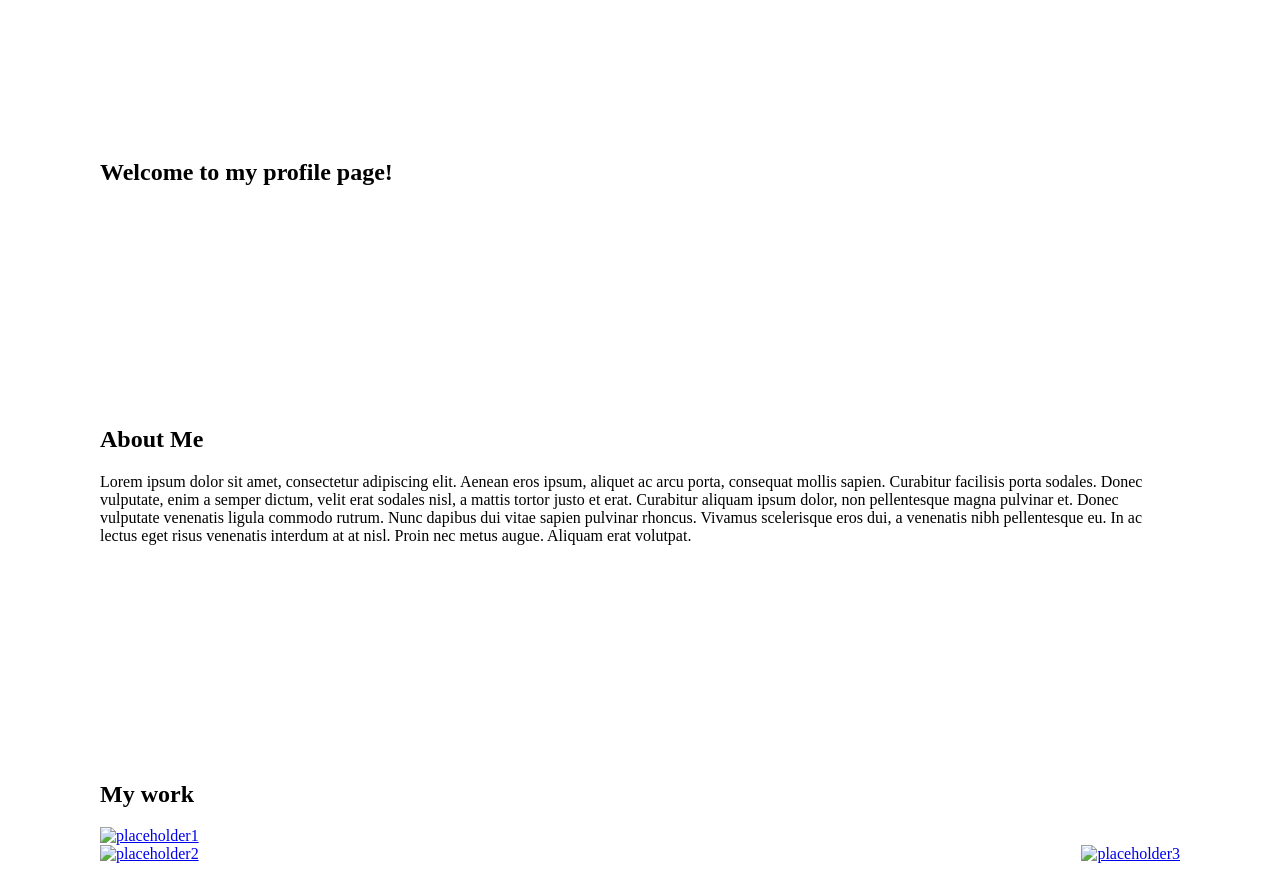
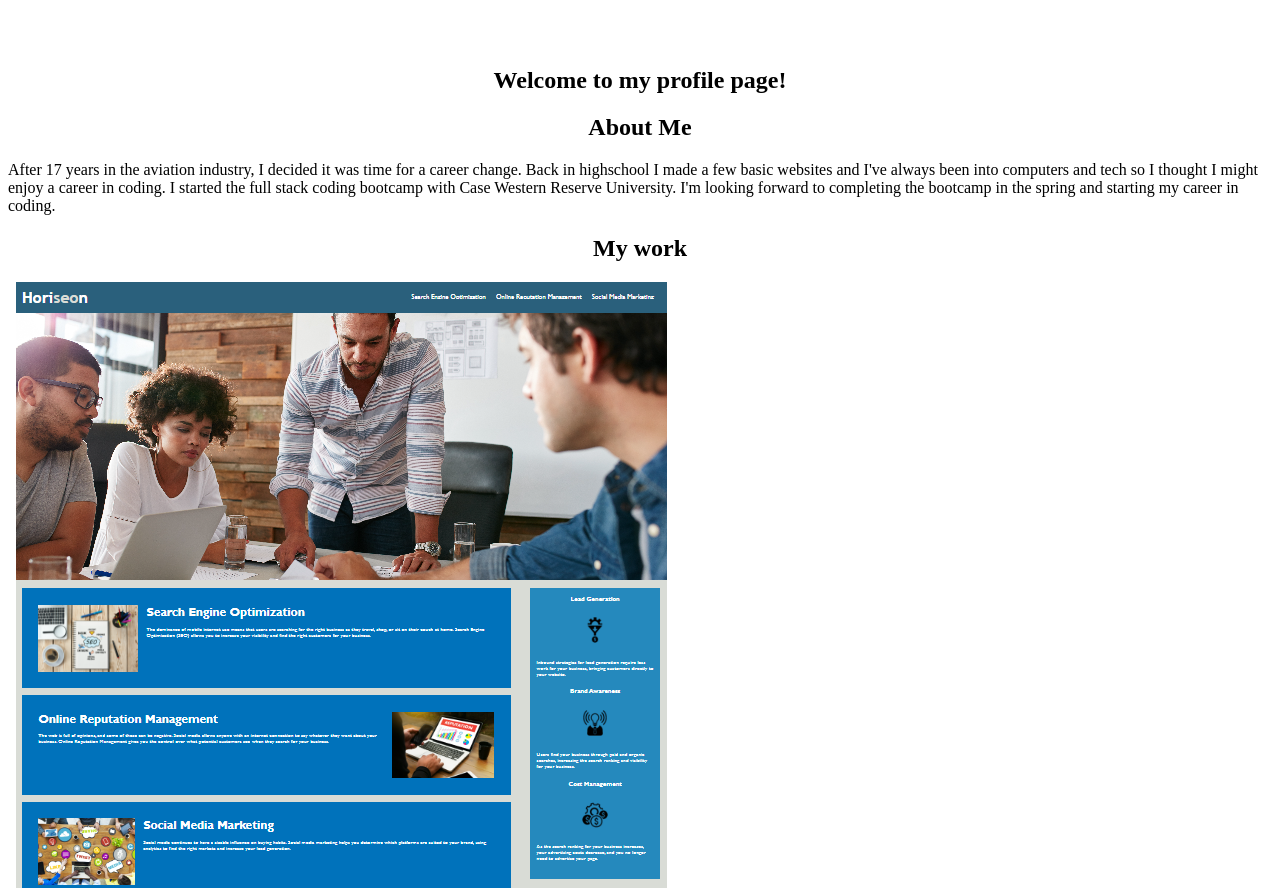
Before and after one commit to ReedHMartin/02-Portfolio, a plain HTML site: page index.html in a window 1280 px wide. Shown: the part 261-1149 px from the top of the page. Drawn offline with Linux system fonts and the light colour scheme.

```diff
--- a/assets/style.css
+++ b/assets/style.css
@@ -1,61 +1,54 @@
-
-
-
+/* Page Styling */
 html, body {
-    margin: 0;
+    margin: 10;
     padding: 0;
 
 }
-
+/* style header */
 header {
     display: flex;
     justify-content: space-between
 }
-
+/* Style page sections */
 h2 {
+    display: flex;
     justify-content: center;
 }
-
+/* Style nav links */
 li {
     margin-top: 20px;
-    margin-right: 50px;
     margin: 40px;
 }
-
-.header-text {
-    padding: 5%;
-
-}
-
-.profilepic {
-
-    border-radius: 50%;
-    width: 200px;
-    height: 200px;
-    margin: 50px;
-
-}
-
-
-section {
-    padding: 100px
-}
-
+/* Style footer */
 footer {
     width: 100%;
     text-align: center;
     margin-top: auto;
 }
+/* Style header test location and padding */
+.header-text {
+    padding: 5%;
+    text-align: center;
+}
+/* Style profile pic shape and location */
+.profilepic {
+    border-radius: 50%;/*Makes profile pic a circle*/
+    width: 200px;
+    height: 200px;
+    margin: 50px;
+}
+/* Styles project thumbnail location */
+.row {
+    display: flex;
+    flex-wrap: wrap;
+    padding: 0 4px;
+  }
 
-
-
-
-.project1 {
-    height: 300px;
-    width: 100px;
+.column {
+    max-width: 50%;
+    padding: 0 4px;
+  }
+/* Centers contact info */
+#contactme {
+    text-align: center
 }
-
-.projects {
-    display: flex;
-    justify-content: space-between
-}
--- a/index.html
+++ b/index.html
@@ -8,7 +8,7 @@
     <link rel="stylesheet" href="assets/style.css">
     <title>Reed Martin Portfolio</title>
 </head>
-
+<!-- Header with profile pic -->
 <body>
     <header>
         <img src="assets/profile-pic.jpg" class="profilepic">
@@ -16,6 +16,7 @@
             <h1>Reed Martin</h1>
             <h2>Portfolio</h2>
         </div>
+        <!-- Nav links to page sections -->
         <nav>
             <ul>
                 <li>
@@ -30,54 +31,49 @@
             </ul>
         </nav>
     </header>
+<!-- Main page content -->
+    <main>
+        <!-- Page heading -->
+        <h2>Welcome to my profile page!</h2>
+        <!-- About me section -->
+        <h2 id="aboutme">About Me</h2>
+        <section>
+            <p>After 17 years in the aviation industry, I decided it was time for a career change. Back in highschool I made a few basic websites and I've always been into computers and tech so I thought I might enjoy a career in coding. I started the full stack coding bootcamp with Case Western Reserve University. I'm looking forward to completing the bootcamp in the spring and starting my career in coding.</p>
+        </section>
+<!-- Projects section -->
+        <h2>My work</h2>
+        <section id="mywork">
+            <div class="row">
+                <div class="column">
+                    <a href="https://reedhmartin.github.io/Horiseon-LandingPage/">
+                        <img src="assets/horiseon.png" title="Horiseon Landing Page"
+                            alt="A render of the Horiseon company's landing page.">
+                </div>
 
-    <main>
-        <section class="">
-            <div class=""></div>
-            <h2 class="">Welcome to my profile page!</h2>
-        </section>
+                </a>
+                <div class="column small">
+                    <a href="placeholder" onclick="return false;">
+                        <img src="assets/coming-soon.jpg" title="Coming soon!"
+                            alt="A placeholder image until another project is added.">
+                    </a>
 
-        <section id="aboutme">
-            <h2>About Me</h2>
-            <p>Lorem ipsum dolor sit amet, consectetur adipiscing elit. Aenean eros ipsum, aliquet ac arcu porta, consequat mollis sapien. Curabitur facilisis porta sodales. Donec vulputate, enim a semper dictum, velit erat sodales nisl, a mattis tortor justo et erat. Curabitur aliquam ipsum dolor, non pellentesque magna pulvinar et. Donec vulputate venenatis ligula commodo rutrum. Nunc dapibus dui vitae sapien pulvinar rhoncus. Vivamus scelerisque eros dui, a venenatis nibh pellentesque eu. In ac lectus eget risus venenatis interdum at at nisl. Proin nec metus augue. Aliquam erat volutpat.</p>
-        </section>
-
-
-
-        <section id="mywork">
-            <h2>My work</h2>
-            <div id="project1">
-                <a href="placeholder"><img src="placeholder" alt="placeholder1" class="placeholder"></a>
-
+                    <a href="placeholder" onclick="return false">
+                        <img src="assets/coming-soon.jpg" title="Coming soon!"
+                            alt="A placeholder image until another project is added.">
+                    </a>
+                </div>
 
             </div>
-            <div class="projects">
-                <a href="placeholder"><img src="placeholder" alt="placeholder2" class="placeholder"></a>
-
-                <a href="placeholder"><img src="placeholder" alt="placeholder3" class="placeholder"></a>
-            </div>
         </section>
-
-
-
-
+<!-- Contact me section -->
         <section id="contactme">
             <h2>Contact Me</h2>
-                <a href="mailto:reedhmartin@gmail.com" ">e-mail</a>
-
+            <a href="mailto:reedhmartin@gmail.com" ">e-mail</a>
         </section>
-
-
-
-
-
     </main>
-
+    <!-- Footer section -->
     <footer>
         <h3>Created by Reed Martin using HTML and CSS.</h3>
-
     </footer>
-
 </body>
-
 </html>
```
Also changed, not shown: assets/coming-soon.jpg (added), assets/horiseon.png (added), 1 other file.
